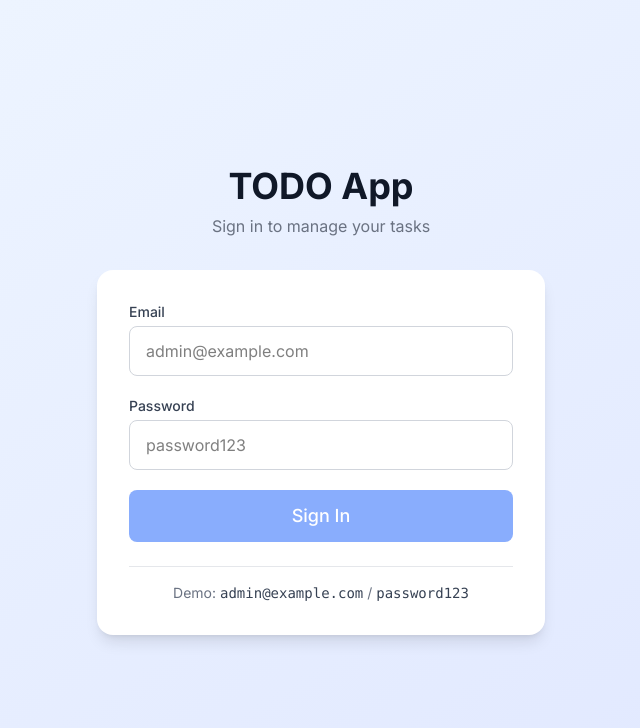
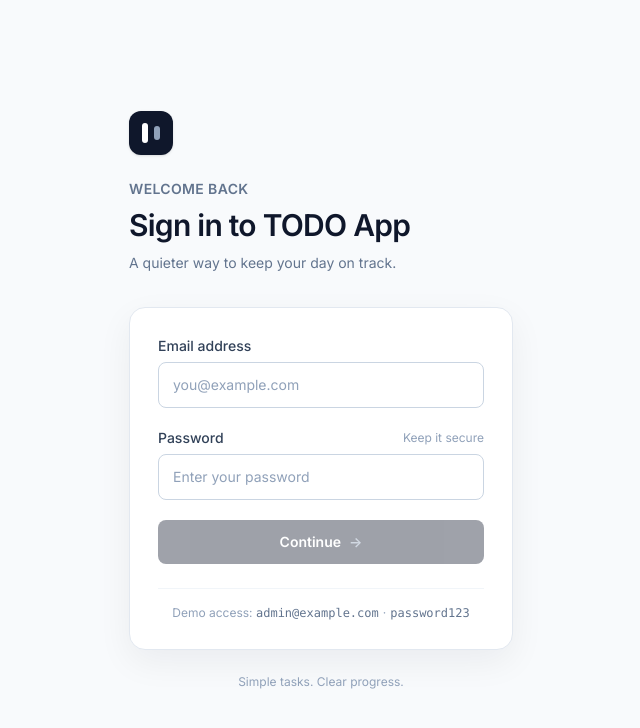
Before and after one commit to ritikmaurya18/angular, an Angular app: page /login in a window 1280 px wide. Shown: the top 728 px of the page, without its empty margins (319-959 px from the left). Built offline with nearby package versions, Linux system fonts and the light colour scheme.

Commit message:
udpate:login page

```diff
--- a/src/app/pages/login/login.html
+++ b/src/app/pages/login/login.html
@@ -1,60 +1,78 @@
-<div class="min-h-screen flex items-center justify-center bg-gradient-to-br from-blue-50 to-indigo-100">
-  <div class="w-full max-w-md">
-    <div class="text-center mb-8">
-      <h1 class="text-4xl font-bold text-gray-900">{{ appName }}</h1>
-      <p class="text-gray-500 mt-2">Sign in to manage your tasks</p>
+<main class="min-h-screen bg-slate-50 px-5 py-10 text-slate-900 sm:px-8">
+  <div class="mx-auto flex min-h-[calc(100vh-5rem)] w-full max-w-sm flex-col justify-center">
+    <div class="mb-8">
+      <div class="mb-6 flex h-11 w-11 items-center justify-center rounded-xl bg-slate-900 shadow-sm" aria-hidden="true">
+        <span class="h-5 w-1.5 rounded-full bg-white"></span>
+        <span class="ml-1.5 h-3.5 w-1.5 rounded-full bg-slate-400"></span>
+      </div>
+      <p class="mb-2 text-sm font-semibold tracking-wide text-slate-500">WELCOME BACK</p>
+      <h1 class="text-3xl font-semibold tracking-tight">Sign in to {{ appName }}</h1>
+      <p class="mt-2 text-sm leading-6 text-slate-500">A quieter way to keep your day on track.</p>
     </div>
 
-    <div class="bg-white rounded-2xl shadow-lg p-8">
+    <div class="rounded-2xl border border-slate-200 bg-white p-6 shadow-[0_12px_35px_rgba(15,23,42,0.06)] sm:p-7">
       <form (ngSubmit)="onLogin()" class="space-y-5">
         @if (error) {
-          <div class="bg-red-50 border border-red-200 text-red-700 px-4 py-3 rounded-lg text-sm">
+          <div class="rounded-lg border border-red-200 bg-red-50 px-3.5 py-3 text-sm text-red-700" role="alert">
             {{ error }}
           </div>
         }
 
         <div>
-          <label class="block text-sm font-medium text-gray-700 mb-1">Email</label>
+          <label for="email" class="mb-1.5 block text-sm font-medium text-slate-700">Email address</label>
           <input
+            id="email"
             type="email"
             [(ngModel)]="email"
             name="email"
             required
-            placeholder="admin@example.com"
-            class="w-full px-4 py-3 border border-gray-300 rounded-lg focus:ring-2 focus:ring-blue-500 focus:border-blue-500 outline-none transition-colors"
+            autocomplete="email"
+            placeholder="you@example.com"
+            class="w-full rounded-lg border border-slate-300 bg-white px-3.5 py-3 text-sm text-slate-900 outline-none transition placeholder:text-slate-400 focus:border-slate-900 focus:ring-2 focus:ring-slate-900/10"
           />
         </div>
 
         <div>
-          <label class="block text-sm font-medium text-gray-700 mb-1">Password</label>
+          <div class="mb-1.5 flex items-center justify-between">
+            <label for="password" class="block text-sm font-medium text-slate-700">Password</label>
+            <span class="text-xs text-slate-400">Keep it secure</span>
+          </div>
           <input
+            id="password"
             type="password"
             [(ngModel)]="password"
             name="password"
             required
-            placeholder="password123"
-            class="w-full px-4 py-3 border border-gray-300 rounded-lg focus:ring-2 focus:ring-blue-500 focus:border-blue-500 outline-none transition-colors"
+            autocomplete="current-password"
+            placeholder="Enter your password"
+            class="w-full rounded-lg border border-slate-300 bg-white px-3.5 py-3 text-sm text-slate-900 outline-none transition placeholder:text-slate-400 focus:border-slate-900 focus:ring-2 focus:ring-slate-900/10"
           />
         </div>
 
         <button
           type="submit"
           [disabled]="loading || !email || !password"
-          class="w-full py-3 bg-blue-600 text-white rounded-lg hover:bg-blue-700 disabled:opacity-50 disabled:cursor-not-allowed transition-colors font-medium text-lg"
+          class="flex w-full items-center justify-center rounded-lg bg-slate-900 py-3 text-sm font-semibold text-white transition hover:bg-slate-700 disabled:cursor-not-allowed disabled:opacity-40"
         >
           @if (loading) {
             <span class="inline-flex items-center gap-2">
-              <span class="animate-spin">⟳</span> Signing in...
+              <span class="animate-spin text-base">⟳</span> Signing in...
             </span>
           } @else {
-            Sign In
+            Continue
+            <span class="ml-2 text-slate-400" aria-hidden="true">→</span>
           }
         </button>
       </form>
 
-      <div class="mt-6 pt-4 border-t border-gray-200 text-center text-sm text-gray-500">
-        Demo: <span class="font-mono text-gray-700">admin&#64;example.com</span> / <span class="font-mono text-gray-700">password123</span>
+      <div class="mt-6 border-t border-slate-100 pt-4 text-center text-xs text-slate-400">
+        Demo access:
+        <span class="font-mono text-slate-500">admin&#64;example.com</span>
+        <span class="mx-1">·</span>
+        <span class="font-mono text-slate-500">password123</span>
       </div>
     </div>
+
+    <p class="mt-6 text-center text-xs text-slate-400">Simple tasks. Clear progress.</p>
   </div>
-</div>
+</main>
```
